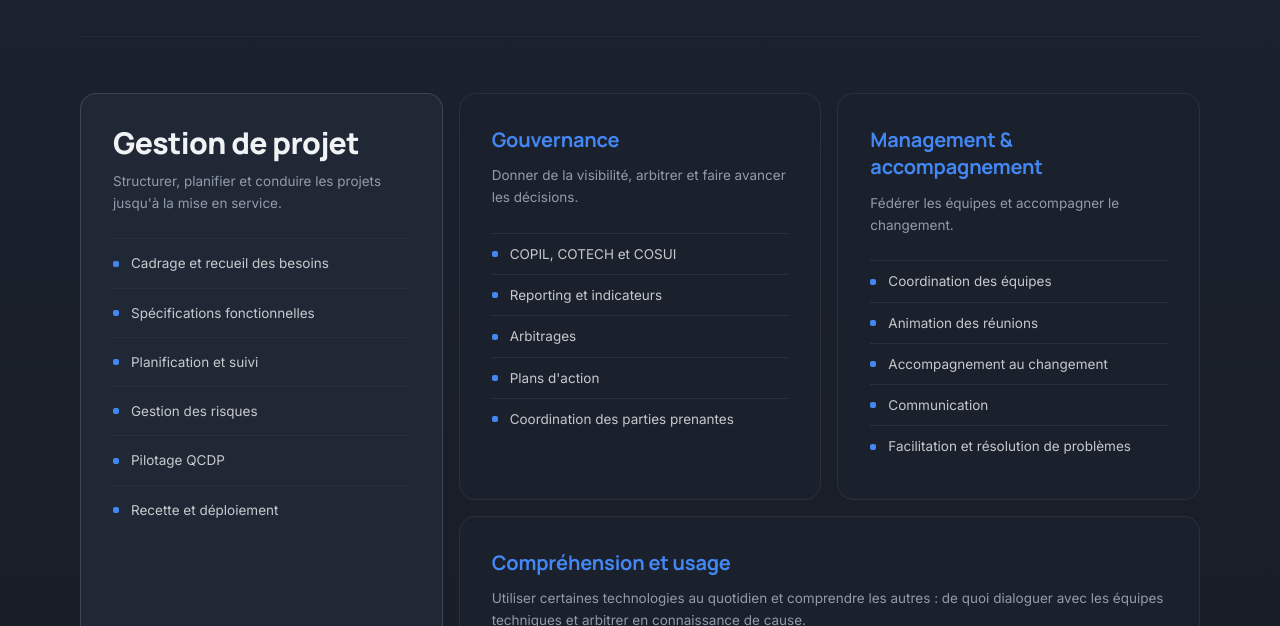
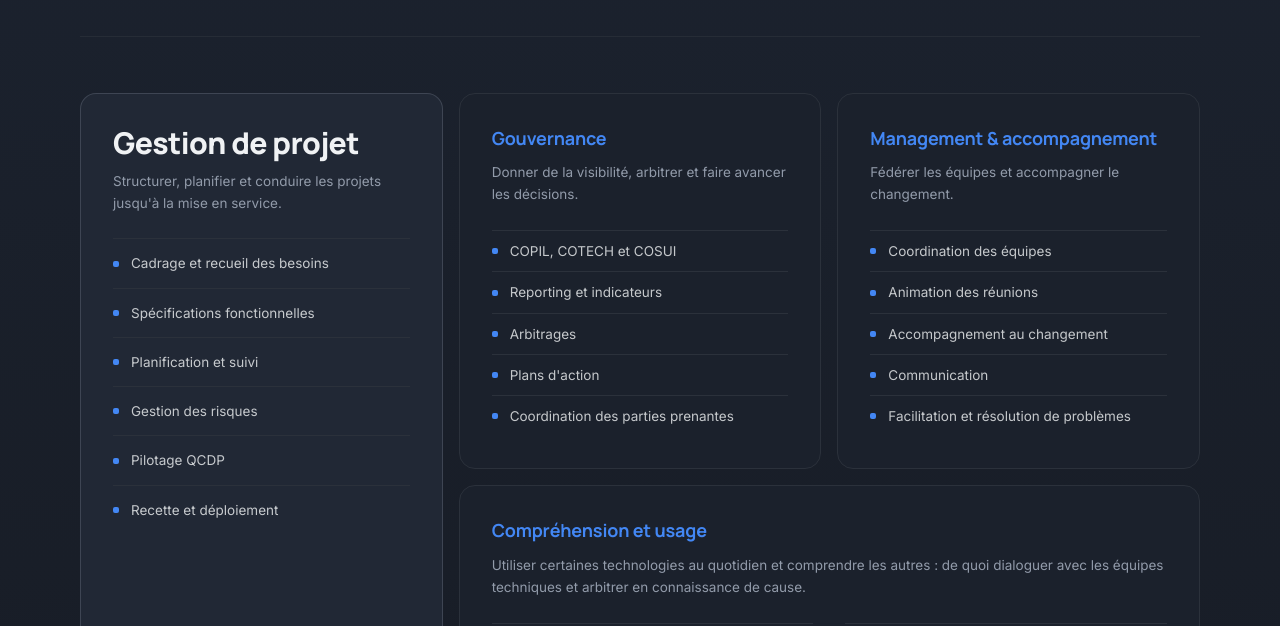
Before and after one commit to AntoGoo/portfolio, a React (Vite) app: page / in a window 1280 px wide. Shown: the part 1705-2331 px from the top of the page. Built offline with nearby package versions, Linux system fonts and the light colour scheme; no server answers.

Commit message:
Expertises : titres des cartes secondaires à 18 px
Co-Authored-By: Claude Opus 5.5 (1M context) <noreply@anthropic.com>

```diff
--- a/src/components/portfolio/Expertises.jsx
+++ b/src/components/portfolio/Expertises.jsx
@@ -42,7 +42,7 @@ export default function Expertises() {
                   'font-heading',
                   featured
                     ? 'text-[30px] font-extrabold leading-[1.1] tracking-[-0.02em] text-foreground'
-                    : 'text-[20px] font-bold leading-snug tracking-[-0.01em] text-primary'
+                    : 'text-[18px] font-bold leading-snug tracking-[-0.01em] text-primary'
                 )}
               >
                 {item.title}
```
